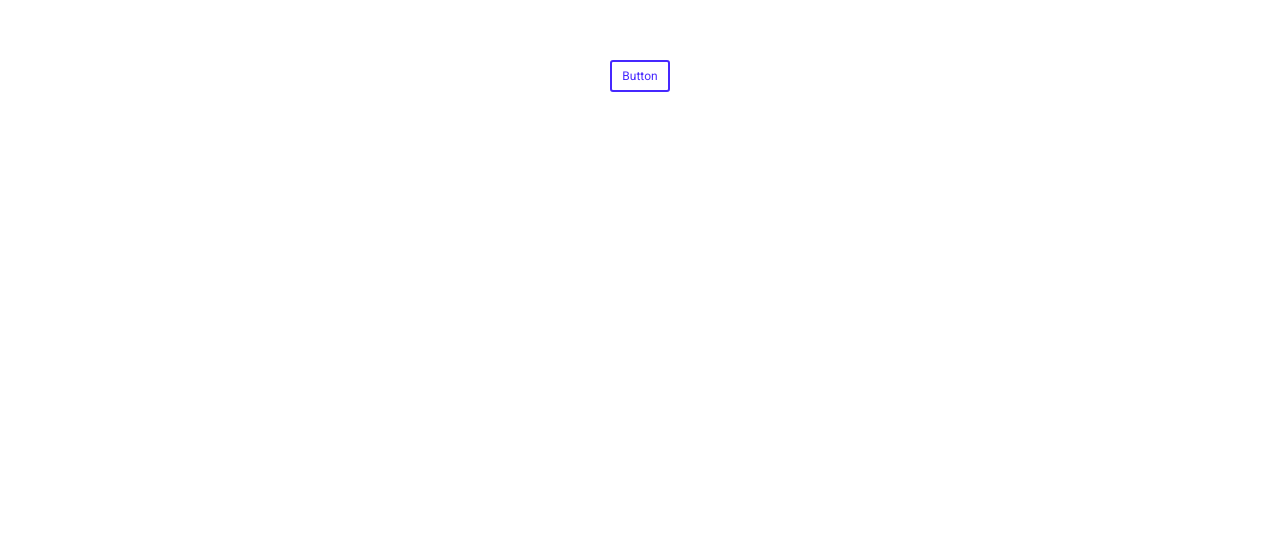
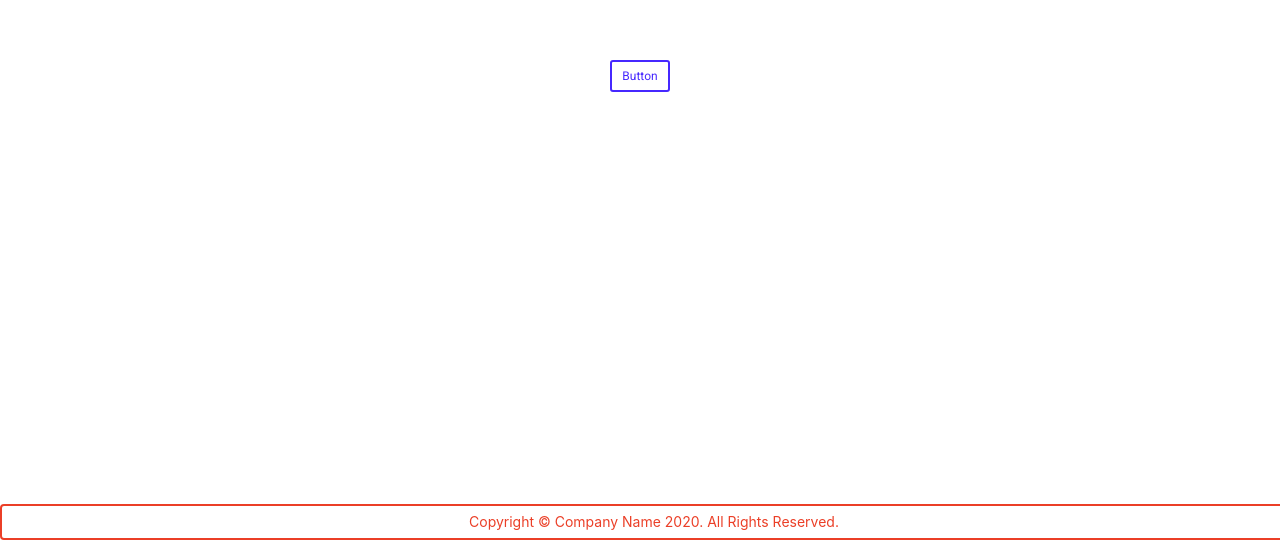
Before and after one commit to Team-Tomato/Funkids, a React (Create React App) app: page / in a window 1280 px wide. Shown: the part 260-800 px from the top of the page. Built offline with nearby package versions, Linux system fonts and the light colour scheme.

Commit message:
footer component

```diff
--- a/src/App.js
+++ b/src/App.js
@@ -1,7 +1,7 @@
-import React from 'react';
-import './App.css';
+import React from "react";
+import "./App.css";
 import Button from "./components/Button.jsx";
-
+import Footer from "./components/Footer.jsx";
 
 function App() {
   return (
@@ -11,8 +11,12 @@ function App() {
         type="button"
         buttonStyle="btn--primary--outline"
         buttonSize="btn--small"
-      >
-      </Button>
+      ></Button>
+      <Footer
+        year="2020"
+        footerColor="footer--danger--outline"
+        footerSize="footer--medium"
+      ></Footer>
     </div>
   );
 }
--- /dev/null
+++ b/src/components/Footer.jsx
@@ -0,0 +1,42 @@
+import React from "react";
+import "./footer.css";
+
+const COLOR = [
+  "footer--primary--solid",
+  "footer--warning--solid",
+  "footer--danger--solid",
+  "footer--success--solid",
+  "footer--primary--outline",
+  "footer--warning--outline",
+  "footer--danger--outline",
+  "footer--success--outline"
+];
+
+const SIZES = ["footer--medium", "footer--small", "footer--large"];
+
+export const Footer = ({
+  year,
+  children,
+  footerColor,
+  footerSize
+}) => {
+  const checkFooterColor = COLOR.includes(footerColor)
+    ? footerColor
+    : COLOR[0];
+
+  const checkFooterSize = SIZES.includes(footerSize) ? footerSize : SIZES[0];
+  return (
+    <footer
+      className={`footer ${checkFooterColor} ${checkFooterSize}`}
+    >
+      Copyright &copy; {children} {year}. All Rights Reserved.
+    </footer>
+  );
+};
+
+Footer.defaultProps = {
+  children: "Company Name",
+  year: "2020"
+};
+
+export default Footer;
--- /dev/null
+++ b/src/components/footer.css
@@ -0,0 +1,89 @@
+:root {
+    --primary: #4628ff;
+    --warning: #ffd028;
+    --danger: #eb3f27;
+    --success: #75fa83;
+    --white: #fdfdfd;
+    --dark: #181717;
+  }
+
+.footer {
+    position: fixed;
+    left: 0;
+    bottom: 0;
+    width: 100%;
+    text-align: center;
+ }
+
+ /* Footer Color */
+
+.footer--primary--solid {
+    background-color: var(--primary);
+    color: var(--white);
+    border: none;
+  }
+
+  .footer--warning--solid {
+    background-color: var(--warning);
+    color: var(--dark);
+    border: none;
+  }
+
+  .footer--danger--solid {
+    background-color: var(--danger);
+    color: var(--dark);
+    border: none;
+  }
+
+  .footer--success--solid {
+    background-color: var(--success);
+    color: var(--dark);
+    border: none;
+  }
+
+  .footer--primary--outline {
+    background-color: transparent;
+    color: var(--primary);
+    border: 2px solid var(--primary);
+  }
+
+  .footer--warning--outline {
+    background-color: transparent;
+    color: var(--warning);
+    border: 2px solid var(--warning);
+  }
+
+  .footer--danger--outline {
+    background-color: transparent;
+    color: var(--danger);
+    border: 2px solid var(--danger);
+  }
+
+  .footer--success--outline {
+    background-color: transparent;
+    color: var(--success);
+    border: 2px solid var(--success);
+  }
+
+  /* Footer Size */
+
+.footer--small {
+    padding: 5px 10px;
+    font-size: 12px;
+    border-radius: 3px;
+    line-height: 1.5;
+  }
+
+  .footer--medium {
+    padding: 6px 12px;
+    font-size: 14px;
+    border-radius: 4px;
+    line-height: 1.4285;
+  }
+
+  .footer--large {
+    padding: 10px 16px;
+    font-size: 18px;
+    border-radius: 6px;
+    line-height: 1.3333;
+  }
```
